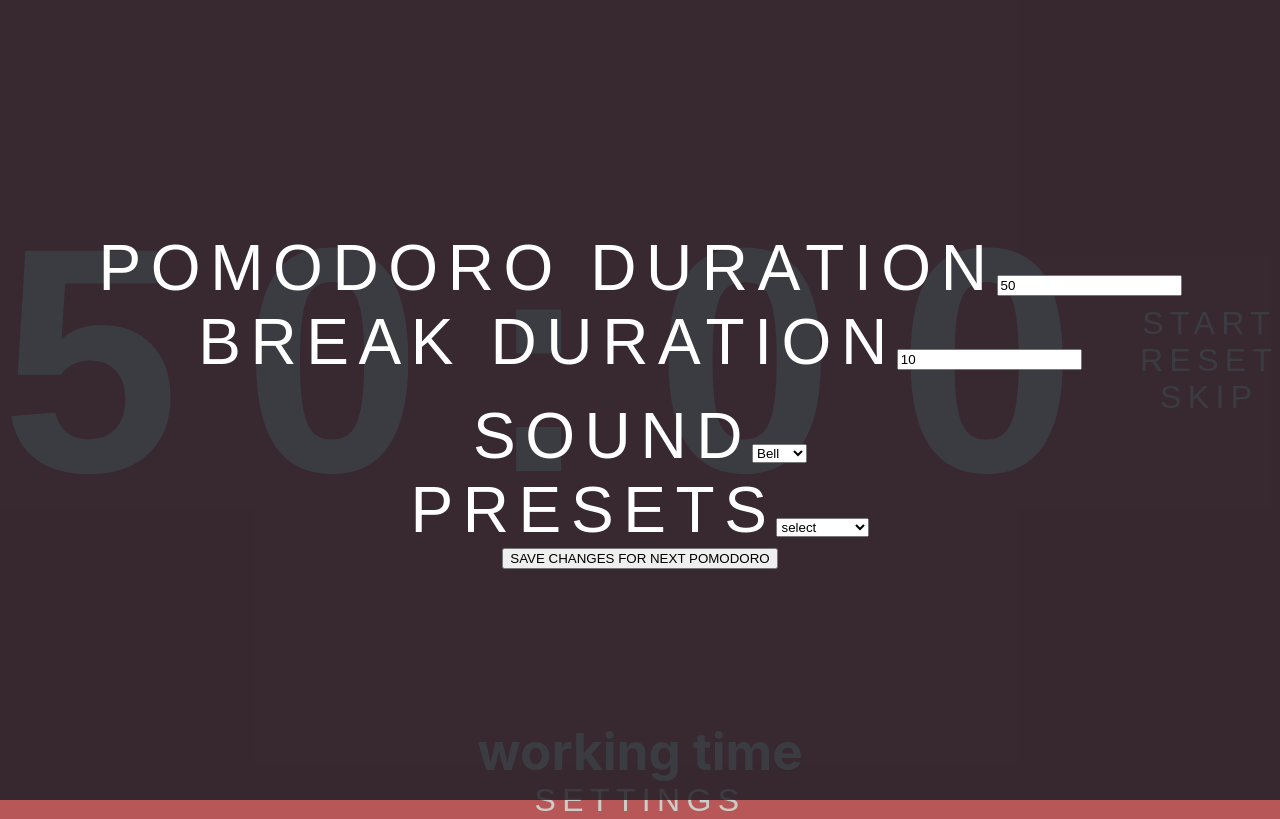
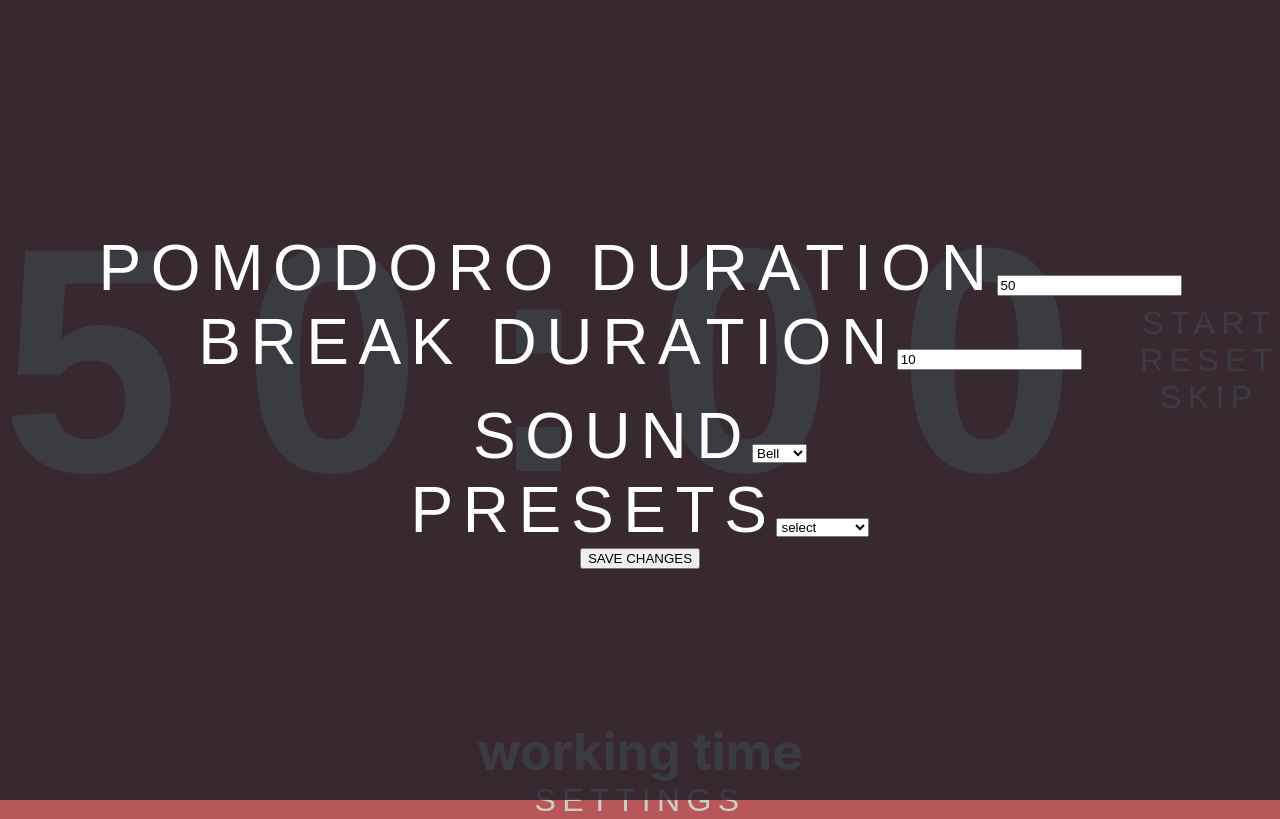
Before and after one commit to acm-sp85/pomodoro-time, a React (Create React App) app in the folder client/: page / in a window 1280 px wide. Both pictures are taken after a click on the element "SETTINGS". Built offline with nearby package versions, Linux system fonts and the light colour scheme; a web font is replaced by a local one.

Commit message:
updated before deploying

```diff
--- a/client/src/components/Settings.js
+++ b/client/src/components/Settings.js
@@ -69,7 +69,7 @@ function Settings(props) {
         </select>
         <br />
       </form>
-      <button onClick={saveChanges}>SAVE CHANGES FOR NEXT POMODORO</button>
+      <button onClick={saveChanges}>SAVE CHANGES</button>
     </div>
   );
 }
```
